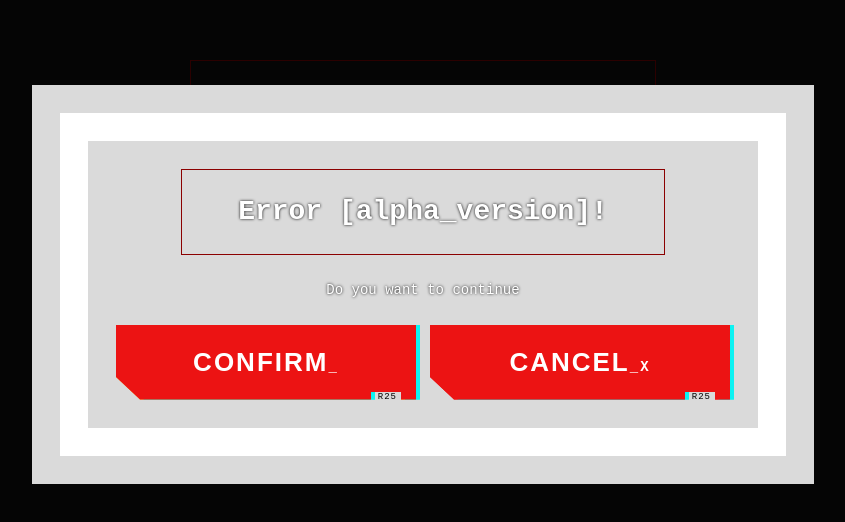
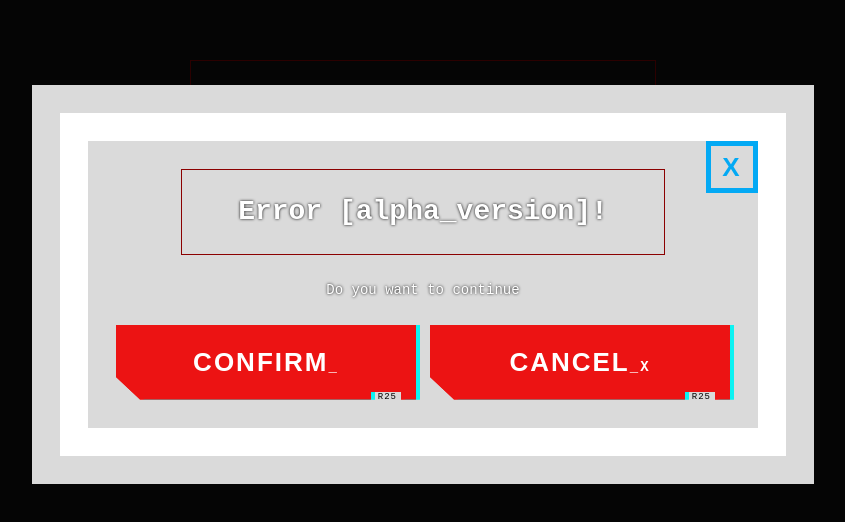
Before and after one commit to MyUserNameIsMyUserName/EdgyModal.js, a website: page SOURCE/static/index.html in a window 1280 px wide. Shown: the part 116-638 px from the top of the page, without its empty margins (217-1062 px from the left). Drawn offline with nearby package versions, Linux system fonts and the light colour scheme; files that its build step writes are made by us from their sources; files whose address does not match are found by name.

Commit message:
extending modal

```diff
--- a/SOURCE/app/app.js
+++ b/SOURCE/app/app.js
@@ -8,7 +8,6 @@
 //╚═══════════════════════════════════════════════════════════════╩═══════════════╝
 
 window.onload = function () {
-  console.log("YEAA HAVING FUN! :D");
   testModalFunc();
 };
 
--- a/SOURCE/app/assets/css/demo.scss
+++ b/SOURCE/app/assets/css/demo.scss
@@ -5,7 +5,6 @@
   font-size: 14px;
   font-family: monospace;
 }
-
 html, body {
   display: flex;
   flex-direction: column;
@@ -15,16 +14,13 @@
   color: white;
   min-height: 100%;
 }
-
 body {
     min-height: 100%;
     gap: 1em;
-
   h1 {
     font-size: 2em;
     font-weight: bold;
     padding: 1em 2em;
     border: 1px solid darkred;
   }
-
 }
--- a/SOURCE/app/assets/css/edgy_modal.scss
+++ b/SOURCE/app/assets/css/edgy_modal.scss
@@ -23,6 +23,7 @@
   justify-content: center;
   align-items: center;
   gap: 2em;
+  position: relative;
 }
 
 .ao_modal .ao_modal_inner .ao_modal_buttons {
@@ -319,3 +320,26 @@
 .cybr-btn:nth-of-type(2) {
   --primary-hue: 260;
 }
+
+
+
+button.close_btn {
+  position: absolute;
+  min-width: 0;
+  min-height: 0;
+  top: 0;
+  color: #03a9f4;
+  right: 0;
+  height: 2em;
+  width: 2em;
+  line-height: 1em;
+  display: flex;
+  flex-direction: row;
+  align-items: center;
+  justify-content: center;
+  border: 5px solid #03a9f4;
+}
+
+button.close_btn:before,button.close_btn:after {
+  content: none;
+}
--- a/SOURCE/app/scripts/edgy_modal.js
+++ b/SOURCE/app/scripts/edgy_modal.js
@@ -1,48 +1,92 @@
 function trowModal(data) {
-  // create a new div element
+
+  // CREATE MODAL CONTAINER/ROOT DIV
   var newModal = document.createElement("div");
   newModal.classList.add("ao_modal");
-  // create a new div element
+
+  // MODAL CONTENT CONATINER
+  // Info:
+  // This is where your edits get added to. Space where the content
+  // is being stored and presented.
   var newModalInner = document.createElement("div");
   newModalInner.classList.add("ao_modal_inner");
-  // and give it some content
+
+  // MODAL TITLE...>>>
   var newModalTitle = document.createElement("h1");
   var newModalTitleText = document.createTextNode(data.title);
   newModalTitle.appendChild(newModalTitleText);
-  // and give it some content
+
+  // MODAL SUBTITLE...>>>
   var newModalText = document.createElement("p");
   var newModalTextText = document.createTextNode(data.text);
   newModalText.appendChild(newModalTextText);
 
-  // and give it some content
+  // MODAL BUTTONS CONTINAER DIV --->
+  // Info:
+  // Gets createad and attached with classname so we can add
+  // buttons into bottom section of the modal.
   var newModalButtons = document.createElement("div");
   newModalButtons.classList.add("ao_modal_buttons");
+  // !END! MODAL BUTTONS CONTAINER DIV !!!
+
+  // CONFIRM BUTTON ===>>>
   var newModalButton = document.createElement("button");
-  var newModalButtonText = document.createTextNode(data.confirmButtonText);
-  newModalButton.appendChild(newModalButtonText);
-  newModalButton.classList.add("blue_btn");
-  newModalButton.innerHTML = data.confirmButtonHTML;
+
+  if (data.confirmButtonText){
+    newModalButton.appendChild(document.createTextNode(data.confirmButtonText));
+  }
+
+  if (data.confirmButtonHTML){
+    newModalButton.innerHTML = data.confirmButtonHTML;
+  }
+  // !END! CONFIRM BUTTON !!!
+
+
+  // CANCEL BUTTON ===>>>
   var newModalButtonCancel = document.createElement("button");
-  var newModalButtonTextCancel = document.createTextNode(data.cancelButtonText);
-  newModalButtonCancel.appendChild(newModalButtonTextCancel);
-  newModalButtonCancel.innerHTML = data.cancelButtonHTML;
 
-  // add the text node to the newly created div
-  newModalInner.appendChild(newModalTitle);
-  newModalInner.appendChild(newModalText);
+  if (data.cancelButtonText) {
+    newModalButtonCancel.appendChild(document.createTextNode(data.cancelButtonText));
+  }
 
-  newModalInner.appendChild(newModalButtons);
+  if (data.cancelButtonHTML){
+    newModalButtonCancel.innerHTML = data.cancelButtonHTML;
+  }
+  // !END! CANCEL BUTTON !!!
+
+  // CLOSE BUTTON --->>>
+  if (data.showCloseButton === true){
+    var newModalButtonCLOSE = document.createElement("button");
+    newModalButtonCLOSE.classList.add('close_btn')
+    newModalButtonCLOSE.appendChild(document.createTextNode("X"));
+  }
+
+  // Appending buttons to their container.
   newModalButtons.appendChild(newModalButton);
   newModalButtons.appendChild(newModalButtonCancel);
 
+  // Here we fill in CONTENT/INNER div of modal.
+  newModalInner.appendChild(newModalTitle);
+  newModalInner.appendChild(newModalText);
+  newModalInner.appendChild(newModalButtons);
+
+  if (typeof(newModalButtonCLOSE) !== undefined){
+    newModalInner.appendChild(newModalButtonCLOSE);
+  }
+
+  // Appending INNER [CONTENT CONTAINER] to MODAL ROOT ELEM.
   newModal.appendChild(newModalInner);
 
+  // Appending the whole MODAL ROOT ELEM. to Document body.
+  // Info:
+  // Being last thing in document makes it easier to show as an overlay
+  // covering everything before it.
   document.body.appendChild(newModal);
 }
 
 //TEST MODAL
 function testModalFunc() {
-  var testModal = {
+  var testModalHTMLButtons = {
     title: "Error [alpha_version]!",
     text: "Do you want to continue",
     icon: "error",
@@ -64,7 +108,8 @@
                         </button>`,
     showCancelButton: true,
     showCloseButton: true,
+
   };
 
-  trowModal(testModal);
+  trowModal(testModalHTMLButtons);
 }
```
Lines whose indentation alone changed are shown as unchanged.
